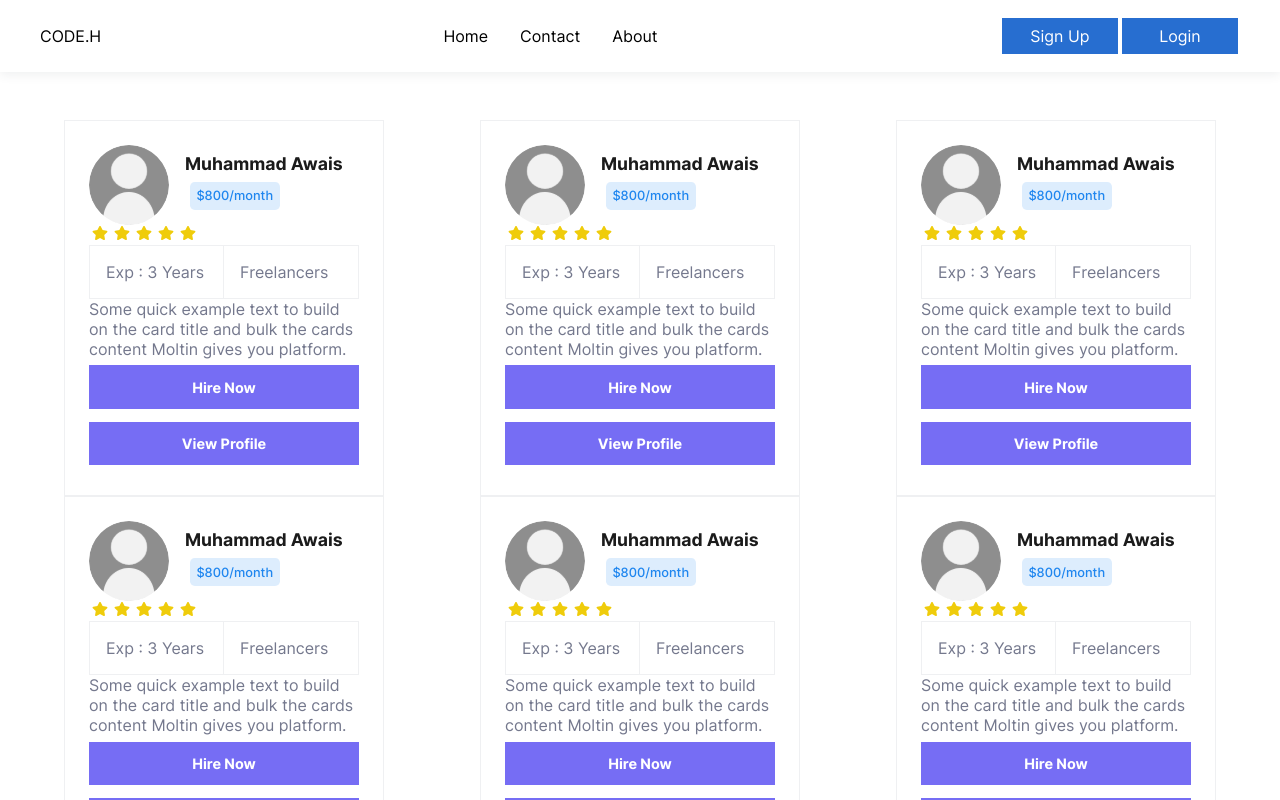
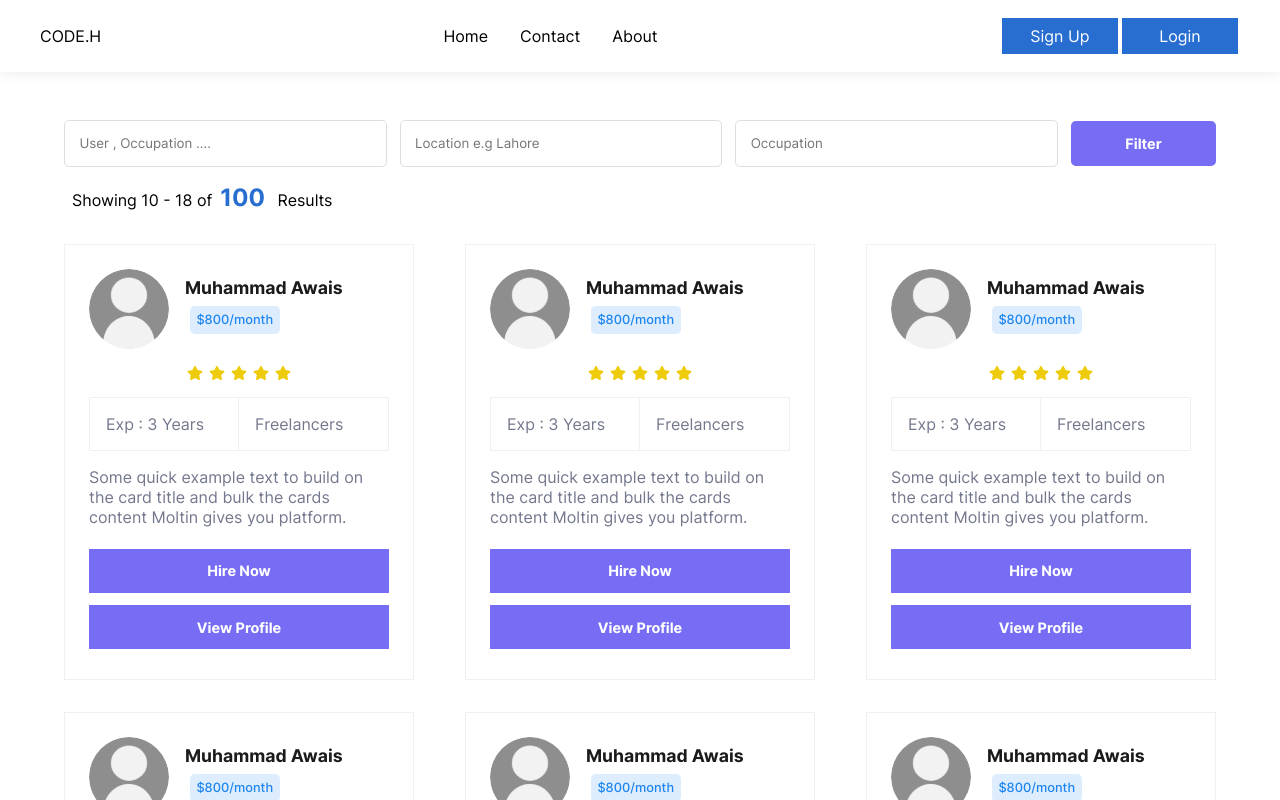
Before and after one commit to mawaisismail/codeHire-web-app-dev, a Next.js app: page /company/user in a window 1280 px wide. Shown: the top 800 px of the page. Built offline with nearby package versions, Linux system fonts and the light colour scheme.

Commit message:
Added g-search & pagination details for re-usability

```diff
--- /dev/null
+++ b/src/components/common/pagination/paginationDetails/paginationDetails.module.scss
@@ -0,0 +1,9 @@
+@use "/styles/mixins";
+@import "styles/variables";
+.main {
+  margin: 1rem 0.5rem;
+  span {
+    @include mixins.textFont(1.5rem, 700, $base-color);
+    margin: 0 0.5rem;
+  }
+}
--- /dev/null
+++ b/src/components/common/pagination/paginationDetails/paginationDetails.tsx
@@ -0,0 +1,23 @@
+import { FC } from "react";
+import styles from "./paginationDetails.module.scss";
+interface IPaginationDetails {
+  pagination: number;
+  coordinate: { x: number; y: number };
+}
+export const PaginationDetails: FC<IPaginationDetails> = ({
+  pagination,
+  coordinate: { y, x },
+}) => {
+  return (
+    <p className={styles.main}>
+      Showing&nbsp;
+      {pagination
+        ? `${x ? x : pagination > 0 ? 1 : 0} - ${
+            y ? y : pagination > 10 ? 10 : pagination > 0 ? pagination : 0
+          }`
+        : "0 -0"}
+      &nbsp;of
+      <span>{pagination ? pagination : "00"}</span> Results
+    </p>
+  );
+};
--- /dev/null
+++ b/src/components/common/search/g-search.module.scss
@@ -0,0 +1,28 @@
+@use "/styles/mixins";
+@import "/styles/variables";
+.main {
+  @include mixins.flex(space-between);
+  @media (max-width: 1100px) {
+    flex-direction: column;
+  }
+  input {
+    outline: none;
+    padding: 0.9rem;
+    border-radius: 0.3rem;
+    width: 28%;
+    border: 1px solid $input-border;
+    @media (max-width: 1100px) {
+      width: 100%;
+      margin: 0.5rem 0;
+    }
+  }
+  button {
+    @include mixins.globalButton($button-blue, $button-blue, 145px, 45px);
+    border-radius: 0.3rem;
+    @include mixins.textFont(0.9rem, 700, $white);
+    @media (max-width: 1100px) {
+      width: 100%;
+      margin: 0.5rem 0;
+    }
+  }
+}
--- /dev/null
+++ b/src/components/common/search/g-search.tsx
@@ -0,0 +1,20 @@
+import styles from "./g-search.module.scss";
+import { useRouter } from "next/router";
+export const GSearch = () => {
+  const { asPath } = useRouter();
+  return (
+    <div className={styles.main}>
+      <input
+        type="text"
+        placeholder={
+          asPath.includes("company")
+            ? "User , Occupation ...."
+            : "Job , Company Name ..."
+        }
+      />
+      <input type="text" placeholder="Location e.g Lahore" />
+      <input type="text" placeholder="Occupation" />
+      <button>Filter</button>
+    </div>
+  );
+};
--- a/src/components/company/user/userSearch/UserSearch.tsx
+++ b/src/components/company/user/userSearch/UserSearch.tsx
@@ -2,6 +2,8 @@ import { Container } from "@mui/material";
 import styles from "./userSearch.module.scss";
 import { UserCard } from "@/components/user/UserCard/UserCard";
 import { Pagination } from "@/components/common/pagination/pagination";
+import { GSearch } from "@/components/common/search/g-search";
+import { PaginationDetails } from "@/components/common/pagination/paginationDetails/paginationDetails";
 
 export const UserSearch = () => {
   const handlePagination = async ({ selected }: { selected: number }) => {
@@ -9,6 +11,9 @@ export const UserSearch = () => {
   };
   return (
     <Container>
+      <div className={styles.main_content}>
+        <GSearch />
+        <PaginationDetails pagination={100} coordinate={{ x: 10, y: 18 }} />
         <div className={styles.main}>
           <UserCard />
           <UserCard />
@@ -19,6 +24,7 @@ export const UserSearch = () => {
           <UserCard />
         </div>
         <Pagination handlePagination={handlePagination} pagination={100} />
+      </div>
     </Container>
   );
 };
--- a/src/components/company/user/userSearch/userSearch.module.scss
+++ b/src/components/company/user/userSearch/userSearch.module.scss
@@ -1,13 +1,18 @@
 @use "/styles/mixins";
 @import "/styles/variables";
-.main {
+.main_content {
   margin: 3rem 0;
-  @include mixins.flex(space-between, normal);
-  flex-wrap: wrap;
-  @media (max-width: 1100px) {
+  .main {
+    margin: 1rem 0;
+    @include mixins.flex(space-between, normal);
+    flex-wrap: wrap;
     > div {
-      width: 100%;
       margin: 1rem 0;
+    }
+    @media (max-width: 1100px) {
+      > div {
+        width: 100%;
+      }
     }
   }
 }
--- a/src/components/user/UserCard/UserCard.module.scss
+++ b/src/components/user/UserCard/UserCard.module.scss
@@ -2,10 +2,11 @@
 @import "/styles/variables";
 
 .main {
-  width: 320px;
+  width: 350px;
   padding: 1.5rem;
   border: 1px solid $border-light;
   p {
+    margin: 1rem 0;
     @include mixins.textFont(1rem, 400);
   }
   .sec1 {
@@ -30,6 +31,7 @@
   }
 
   .rating {
+    @include mixins.flex;
     svg {
       color: $rating-star;
       margin: 0 3px;
--- a/styles/_mixins.scss
+++ b/styles/_mixins.scss
@@ -55,7 +55,7 @@
 }
 
 @mixin profileImage($width: 80px, $height: 80px, $radius: 50%) {
-  background: url(/static/images/default_profile_img.svg) no-repeat center
+  background: url("../static/images/default_profile_img.svg") no-repeat center
     center;
   width: $width;
   height: $height;
--- a/styles/_variables.scss
+++ b/styles/_variables.scss
@@ -27,3 +27,4 @@ $text-heading-color: #495057;
 $rating-star: #efcc0b;
 $blue-label: #1f86ef;
 $button-blue: #766df4;
+$input-border: #dbdfe2;
```
Lines whose indentation alone changed are shown as unchanged.
